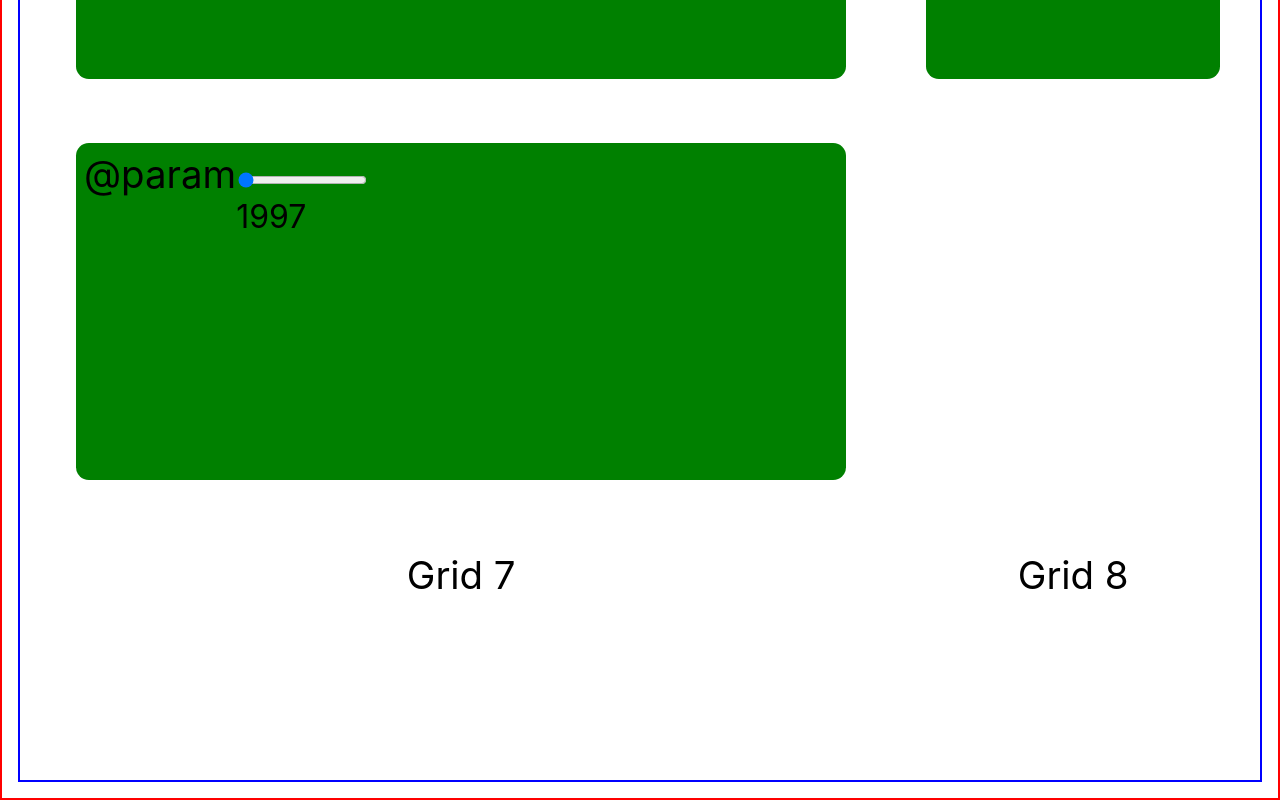
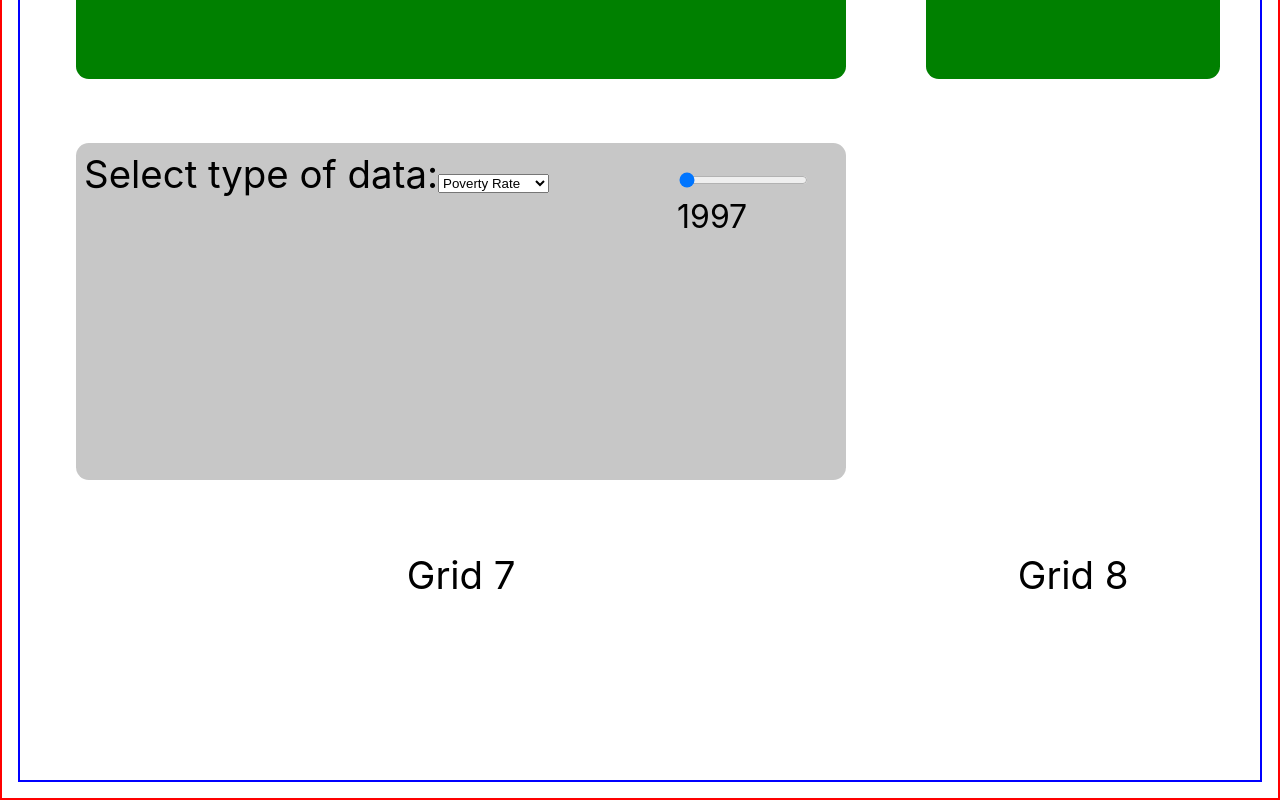
Before and after one commit to DeveshKrishan/Poverty-Map, a React (Create React App) app in the folder my-app/: page / in a window 1280 px wide. Shown: the part 798-1598 px from the top of the page. Built offline with nearby package versions, Linux system fonts and the light colour scheme.

Commit message:
installed react simple maps and added one param

```diff
--- a/my-app/package.json
+++ b/my-app/package.json
@@ -9,6 +9,7 @@
     "react": "^18.2.0",
     "react-dom": "^18.2.0",
     "react-scripts": "^5.0.1",
+    "react-simple-maps": "^3.0.0",
     "web-vitals": "^2.1.4"
   },
   "scripts": {
--- a/my-app/src/App.css
+++ b/my-app/src/App.css
@@ -83,10 +83,12 @@
   .map-parameters{
     height: 100%;
     width: 100%;
-    background-color: green;
+    background-color: rgb(199, 199, 199);
     border-radius: var(--primray-border-radius);
     padding: var(--primray-padding);
     display: flex;
+    /* flex-direction: column; */
+    gap: 8rem;
   }
 
   .param-1 p{
--- a/my-app/src/Main.js
+++ b/my-app/src/Main.js
@@ -37,7 +37,15 @@ export default function Main() {
         {/* Map parameters */}
         <div class="grid-item">
           <div className="map-parameters">
-            @param
+
+            <div className='param-2'>
+              <label for="language">Select type of data:</label>
+                <select name="language" id="language">
+                  <option value="javascript" selected>Poverty Rate</option>
+                  <option value="python">Annual Income</option>
+                </select>
+            </div>
+
             <div className="param-1">
               <input
               type="range"
@@ -49,7 +57,12 @@ export default function Main() {
               <p>{year}</p>
             </div>
 
+
+
           </div>
+
+
+
         </div>
         <div class="grid-item"></div>
 
```
Also changed, not shown: 1 other file (tests, documents, lock files or other folders).
